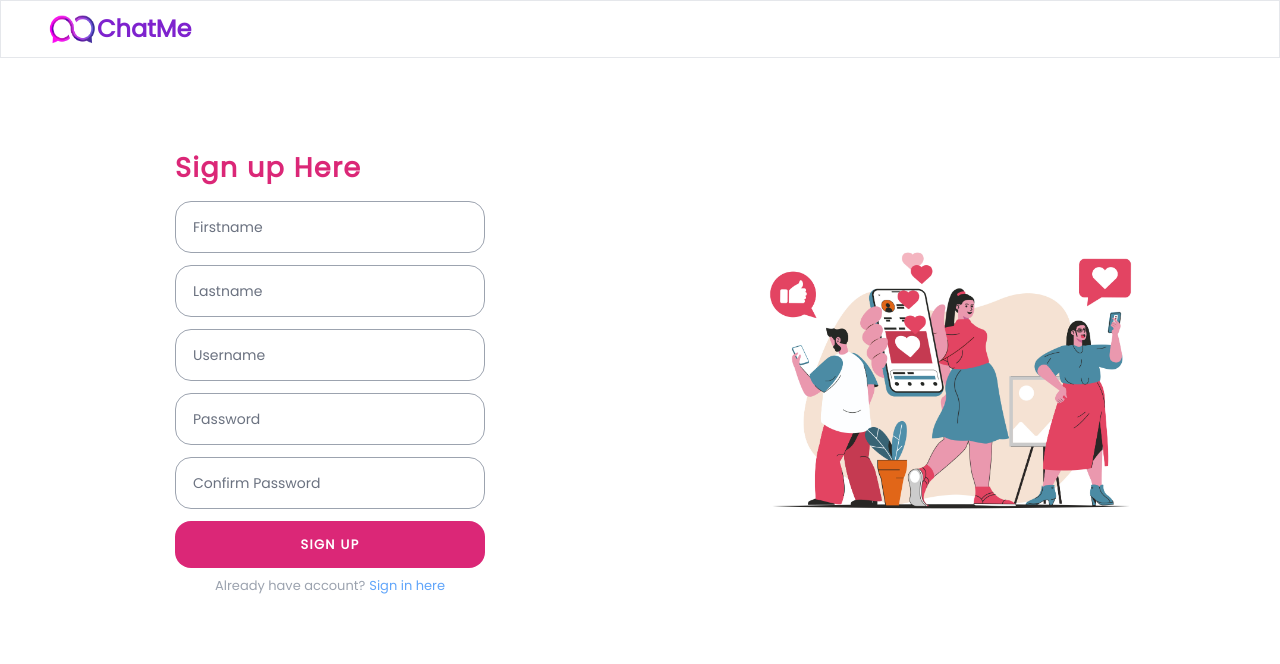
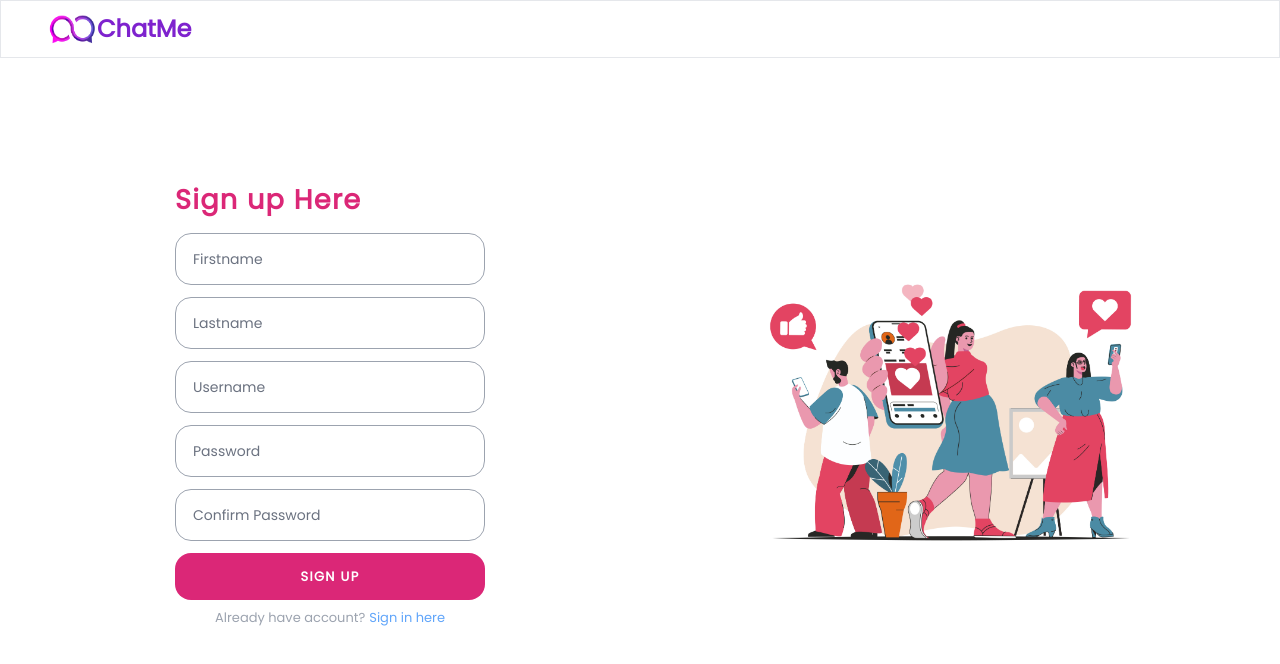
Before and after one commit to alexandernovo/WebSocket-Chat, a React (Vite) app in the folder client/: page /register in a window 1280 px wide. Shown: the top 664 px of the page. Built offline with nearby package versions, Linux system fonts and the light colour scheme.

Commit message:
Fix Text

```diff
--- a/client/src/pages/Register.jsx
+++ b/client/src/pages/Register.jsx
@@ -73,7 +73,7 @@ const Register = () => {
     return (
         <div className='h-full'>
             <Nav />
-            <div className='h-full flex px-5 items-center lg:h-4/5 md:h-4/5 flex-col lg:flex-row md:flex:row px-5'>
+            <div className='h-full flex px-5 items-center lg:h-4/5 md:h-4/5 flex-col lg:flex-row md:flex:row px-5 mt-5 lg:mt-8 md:mt-8'>
                 <div className='w-full lg:w-1/2 md:w-1/2 flex items-center justify-center order-last md:order-1 lg:order-1 mt-5 md:mt-0 lg:mt-0 '>
                     <div className='w-full lg:w-2/4 md:w-2/4 mx-auto mb-12 lg:mb-0 md:mb-0'>
                         <div className='flex items-center mb-2'>
```
